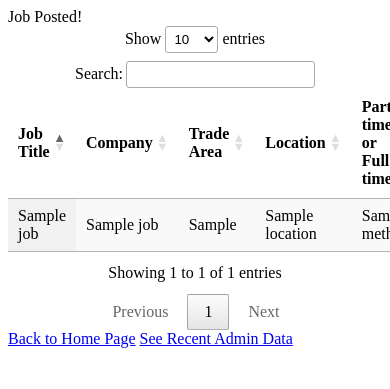
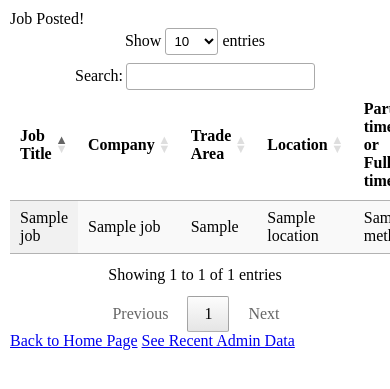
Before and after one commit to LucidIsDreaming/WomenInStemJobBoard, a Node server app: template views/confirmation.ejs in a window 390 px wide; the page is wider, and only the part inside the window is pictured. Shown: the top 389 px of that part. Run offline with Node 20, Linux system fonts and the light colour scheme; the template is opened without the code that fills it: most values are stand-ins (such as "Sample title", 1, 10 or a date in 2020); some libraries are stand-ins or nearby versions.

Commit message:
added resizing for mobile.

```diff
--- /dev/null
+++ b/pages/styles/universal-styles.css
@@ -0,0 +1,13 @@
+
+
+@media (max-width:768px){
+    body{
+        margin: 0;
+        padding: 10px;
+    }
+
+    table{
+        overflow-x: auto;
+    }
+
+}
--- a/views/confirmation.ejs
+++ b/views/confirmation.ejs
@@ -15,7 +15,7 @@
 <body>
     <h>Job Posted!</h>
 
-    <table id="confirm-table" class="display">
+    <table id="confirm-table" class="display" style="width: 100%">
         <thead>
             <tr>
                 <th>Job Title</th>
@@ -43,7 +43,11 @@
     </table>
 
         <script>
-        new DataTable('#confirm-table');
+        new DataTable('#confirm-table',
+        {
+            responsive: true
+
+        });
     </script>
 
      <a href="/" class = "main-button">Back to Home Page</a>
--- a/views/home.ejs
+++ b/views/home.ejs
@@ -81,8 +81,11 @@
         </tbody>
     </table>
 
+
     <script>
-        new DataTable('#home-table');
+        new DataTable('#home-table', {
+            responsive: true
+        });
     </script>
 
    <a href="/admin" id="admin-button">Admin Page</a>
--- a/views/partials/head.ejs
+++ b/views/partials/head.ejs
@@ -1,4 +1,8 @@
     <meta charset="UTF-8">
-    <meta name="viewport" content="width=device-width, initial-scale=1.0">
+    <meta name="viewport" content="width=device-width, initial-scale=1">
     <link rel="icon" href="images/favicon.png">
+    <link rel="stylesheet" href="/styles/universal-styles.css">
+    <link href="https://cdn.datatables.net/responsive/4.1.1/css/responsive.dataTables.min.css" rel="stylesheet">
+
+<script src="https://cdn.datatables.net/responsive/4.1.1/js/dataTables.responsive.min.js"></script>
     <title>Trades Job Board</title>
```
